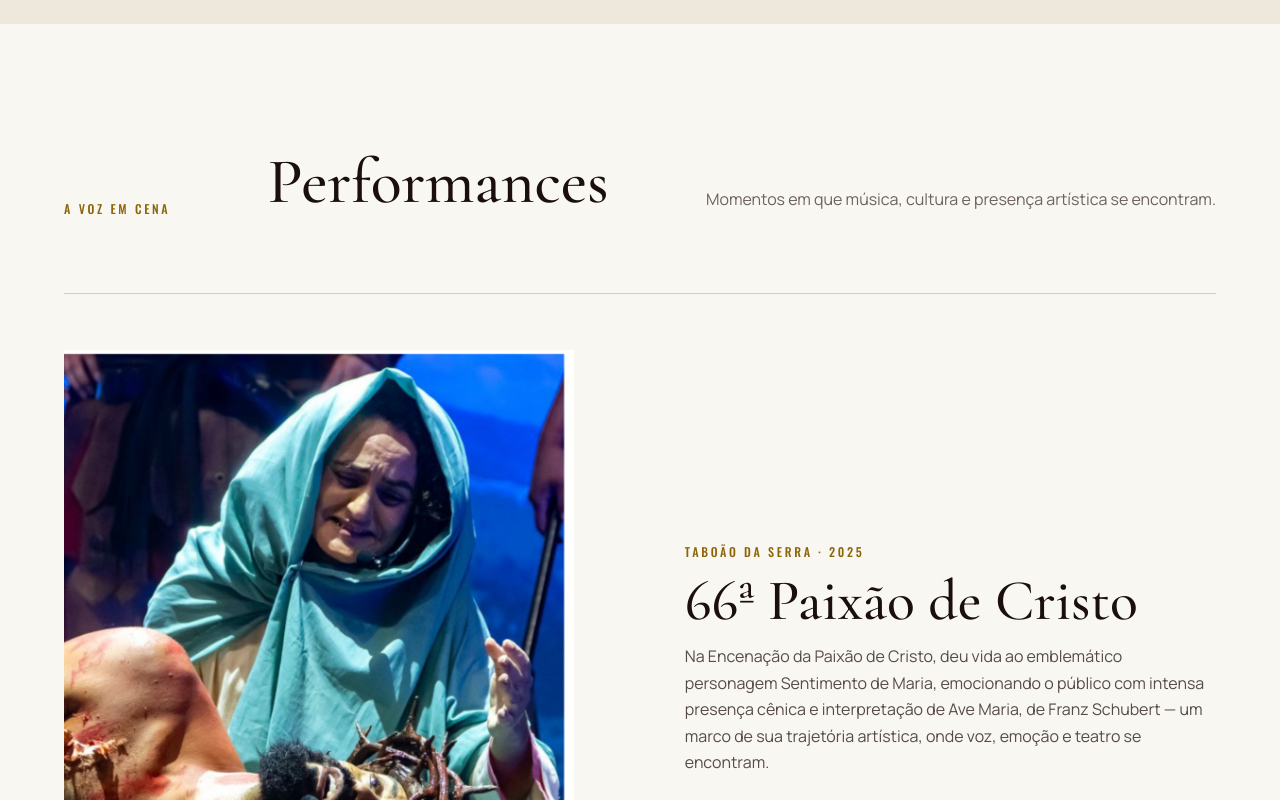
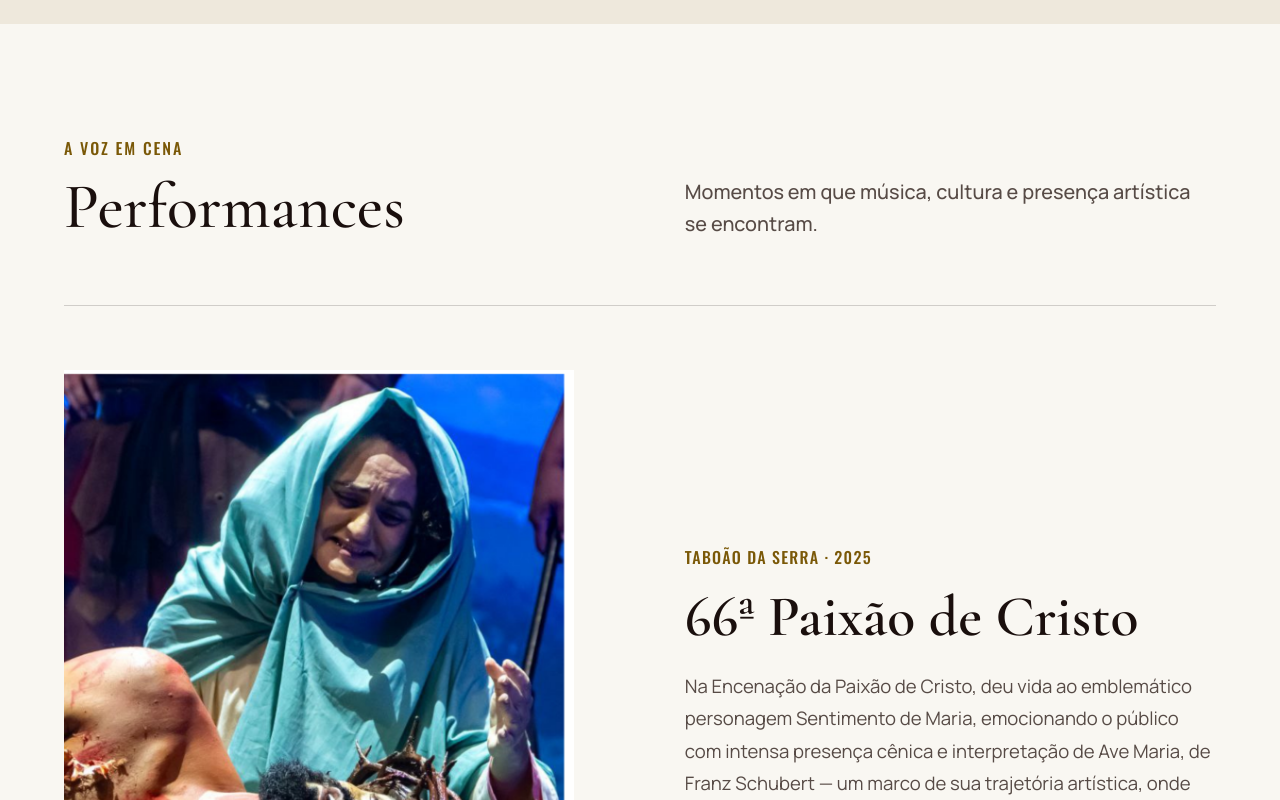
Before and after one commit to chenrilima/nelvasantana, a Next.js app: page / in a window 1280 px wide. Shown: the part 3000-3800 px from the top of the page. Built offline with nearby package versions, Linux system fonts and the light colour scheme; no server answers.

Commit message:
performances

```diff
--- a/app/globals.css
+++ b/app/globals.css
@@ -370,3 +370,69 @@ section:focus{outline:none}
   }
   .one-hero .hero-origin { display: none; }
 }
+
+/* Performances: readable editorial hierarchy, scoped to this chapter. */
+.performances-chapter > .section-title {
+  display: grid;
+  grid-template-columns: minmax(0, 1fr) minmax(0, 1fr);
+  column-gap: 7vw;
+  row-gap: .75rem;
+  align-items: end;
+  margin-bottom: clamp(3rem, 5vw, 5rem);
+}
+.performances-chapter .eyebrow {
+  font-size: 1rem;
+  font-weight: 500;
+  line-height: 1.5;
+  letter-spacing: .12em;
+  color: #7a5807;
+}
+.performances-chapter > .section-title > .eyebrow {
+  grid-column: 1 / -1;
+  margin: 0;
+}
+.performances-chapter > .section-title h2 {
+  margin: 0;
+  line-height: 1.08;
+  overflow-wrap: anywhere;
+}
+.performances-chapter > .section-title > p:last-child:not(.eyebrow) {
+  max-width: 42ch;
+  margin: 0;
+  font-size: clamp(1.125rem, 1rem + .3vw, 1.25rem);
+  font-weight: 500;
+  line-height: 1.65;
+  color: #574b46;
+}
+.performances-chapter .performance-stack article {
+  padding-block: clamp(3rem, 5vw, 5rem);
+}
+.performances-chapter .performance-stack article > div {
+  min-width: 0;
+}
+.performances-chapter .performance-stack article > div > .eyebrow {
+  margin: 0 0 1rem;
+  letter-spacing: .08em;
+}
+.performances-chapter .performance-stack h3 {
+  margin: 0 0 1.25rem;
+  font-weight: 600;
+  line-height: 1.12;
+  overflow-wrap: anywhere;
+}
+.performances-chapter .performance-stack article > div > p:last-child {
+  max-width: 55ch;
+  margin: 0;
+  font-size: clamp(1.125rem, 1rem + .2vw, 1.1875rem);
+  font-weight: 400;
+  line-height: 1.75;
+  color: #574b46;
+}
+@media (max-width: 900px) {
+  .performances-chapter > .section-title { grid-template-columns: minmax(0, 1fr); row-gap: 1rem; }
+  .performances-chapter .performance-stack article,
+  .performances-chapter .performance-stack article.text-only { grid-template-columns: minmax(0, 1fr); gap: 2rem; padding-left: 0; }
+  .performances-chapter .performance-stack article.text-only > div { grid-column: 1; }
+  .performances-chapter .performance-stack article:nth-child(even) figure { order: initial; }
+  .performances-chapter .performance-stack article:nth-child(4) > div { display: block; }
+}
```
